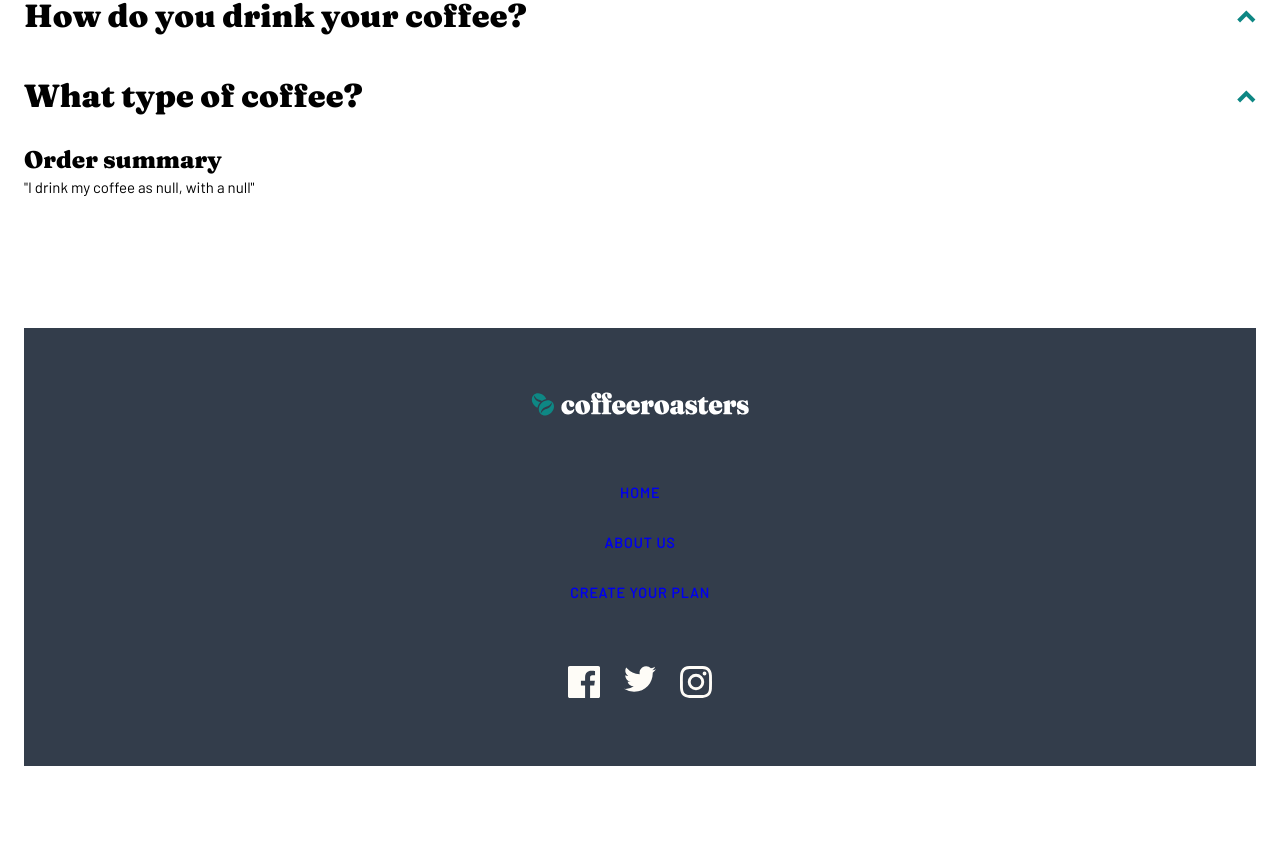
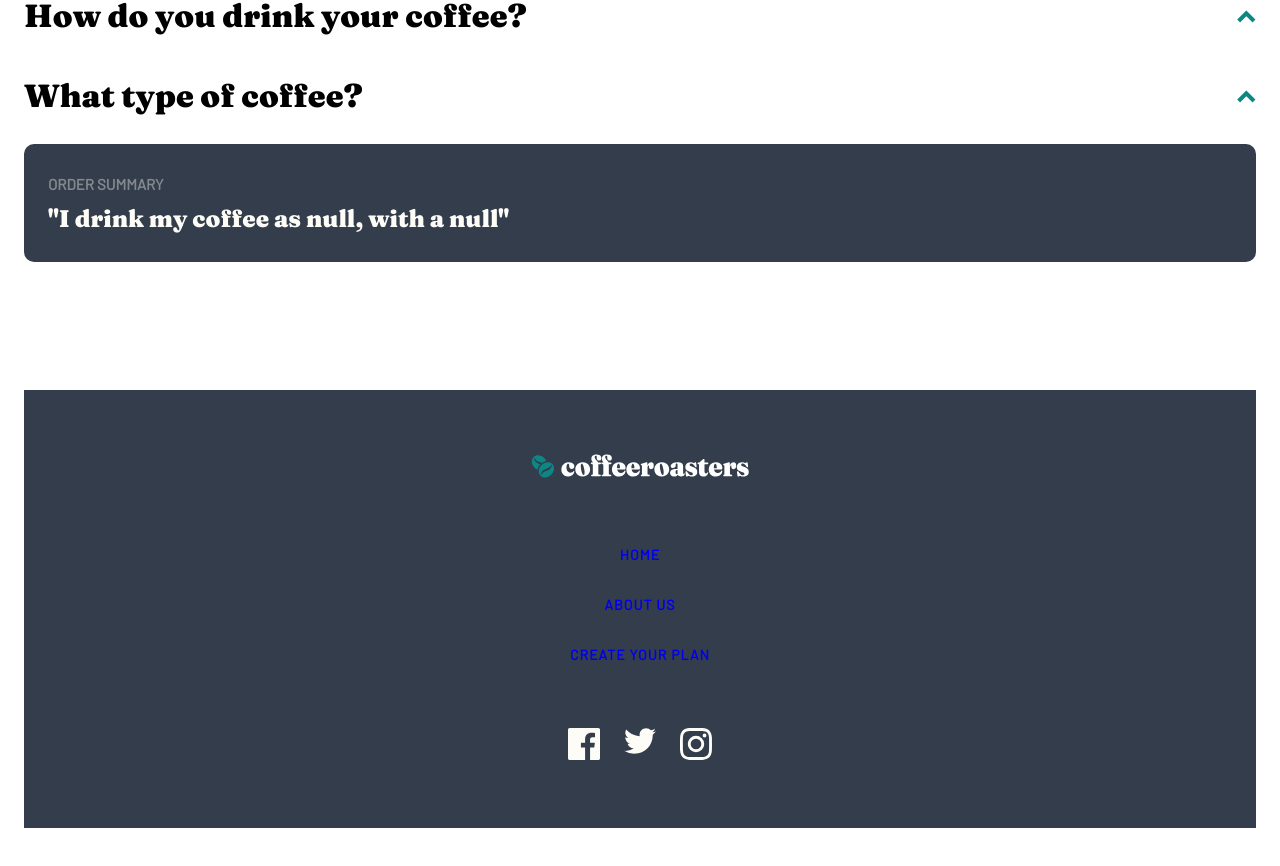
Before and after one commit to DrKlonk/fem-coffee, a Vue app: page /create-plan in a window 1280 px wide. Shown: the part 1364-2230 px from the top of the page. Before the commit the page ends 2202 px from the top, so only its background shows below. Built offline with nearby package versions, Linux system fonts and the light colour scheme.

Commit message:
order summary styling

```diff
--- a/src/pages/create/CreatePlan.vue
+++ b/src/pages/create/CreatePlan.vue
@@ -59,4 +59,21 @@ export default {
 .steps {
   margin-top: 6rem;
 }
+.order-summary {
+  background-color: $color-dark-grey-blue;
+  padding: 1.5rem;
+  border-radius: $br-large;
+
+  &__heading {
+    color: $color-grey;
+    text-transform: uppercase;
+    font-family: "Barlow";
+    font-size: 0.9375rem;
+  }
+  &__paragraph {
+    color: $color-light-cream;
+    font-family: "Fraunces";
+    font-size: 1.5rem;
+  }
+}
 </style>
```
